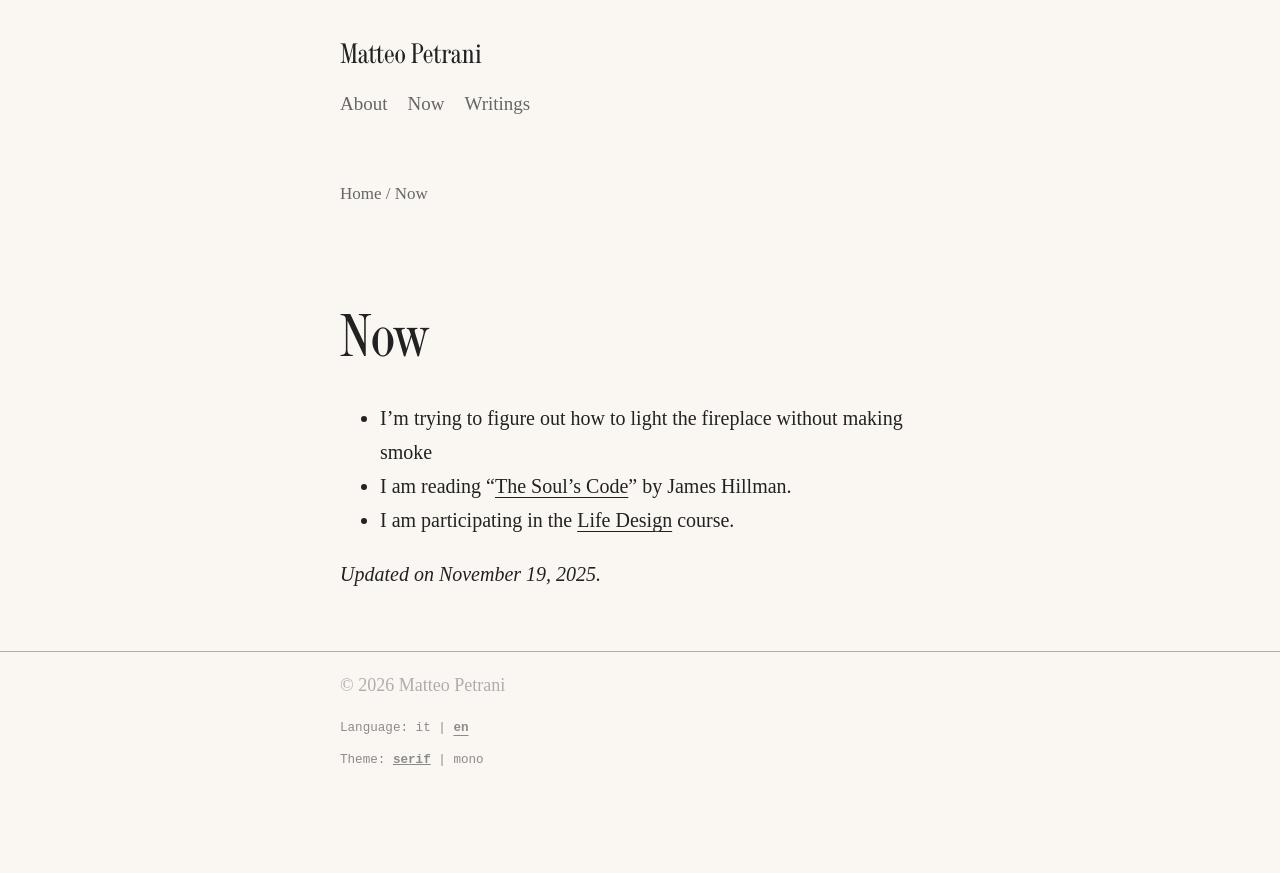
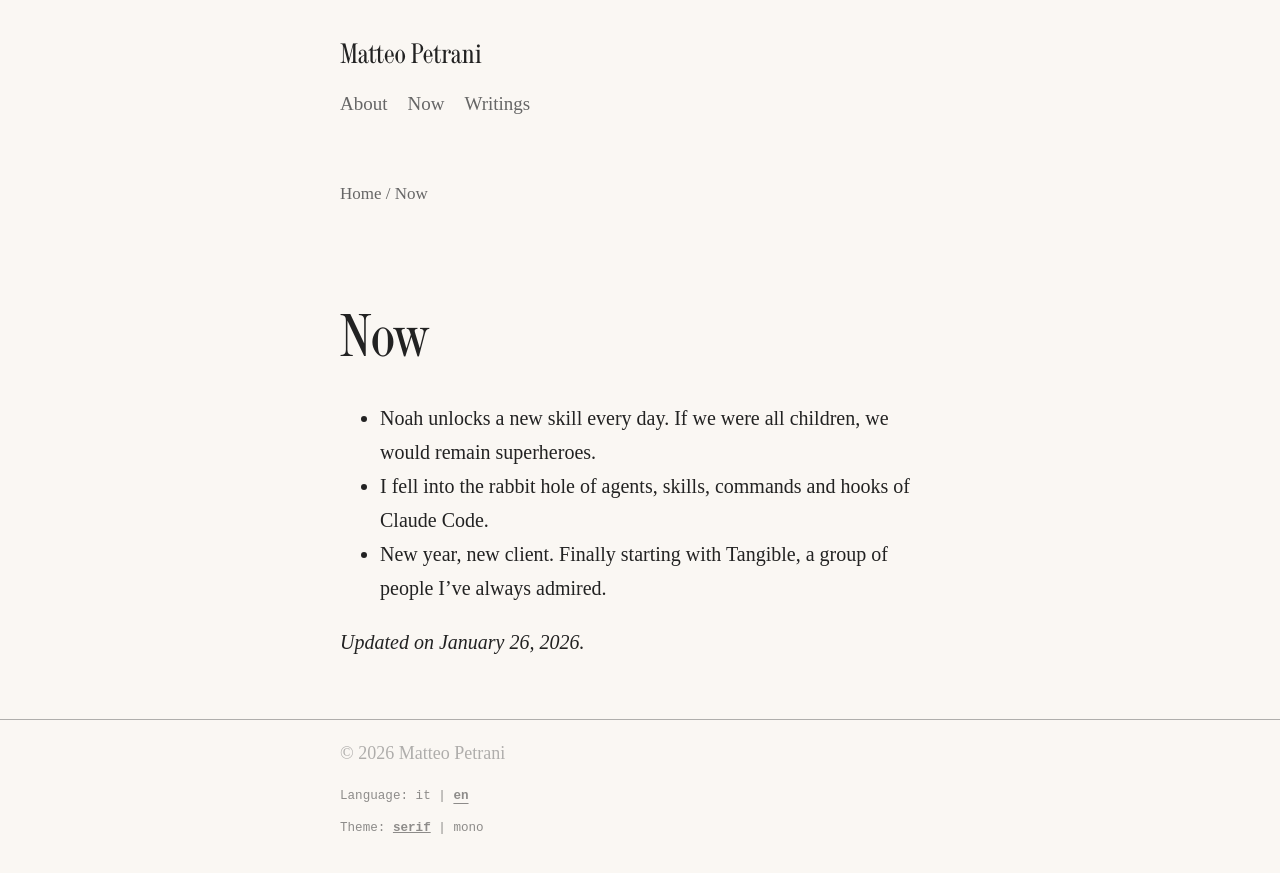
Before and after one commit to matteopetrani/matteopetrani.github.io, a Jekyll site: the page built from en/now.md, in a window 1280 px wide. Shown: the top 873 px of the page. Built offline with Jekyll 4.4.1, drawn with Linux system fonts in a browser that asks for light colours; some web fonts are replaced.

Commit message:
Update now.md content to latest version
Update both IT and EN now.md files with the latest content from main branch (dated January 26, 2026).

Co-Authored-By: Claude Sonnet 4.5 <noreply@anthropic.com>

```diff
--- a/en/now.md
+++ b/en/now.md
@@ -5,8 +5,8 @@ permalink: /en/now/
 lang: en
 original: now.md
 ---
-* I'm trying to figure out how to light the fireplace without making smoke
-* I am reading "[The Soul's Code](https://www.goodreads.com/book/show/6643460-il-codice-dell-animahttps:/)" by James Hillman.
-* I am participating in the [Life Design](https://lifedesign.davidebenaroio.it/https:/) course.
+* Noah unlocks a new skill every day. If we were all children, we would remain superheroes.
+* I fell into the rabbit hole of agents, skills, commands and hooks of Claude Code.
+* New year, new client. Finally starting with Tangible, a group of people I've always admired.
 
-*Updated on November 19, 2025.*
+*Updated on January 26, 2026.*
```
Also changed, not shown: it/now.md (+4 -4 lines).
